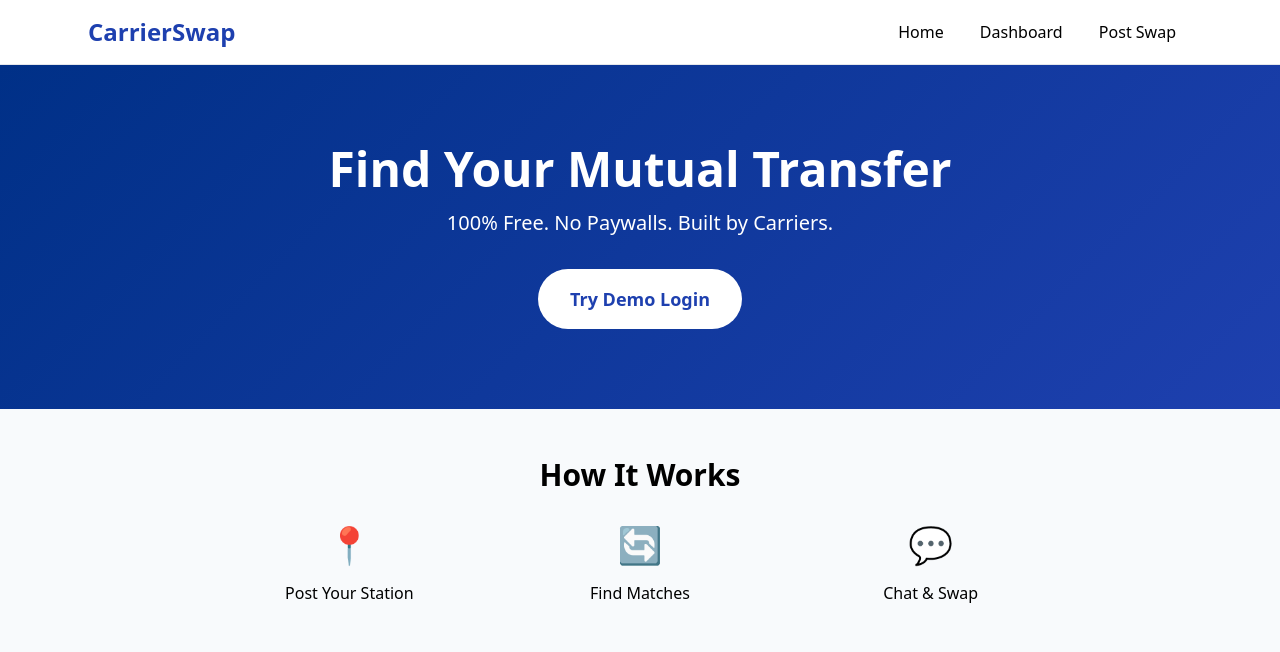
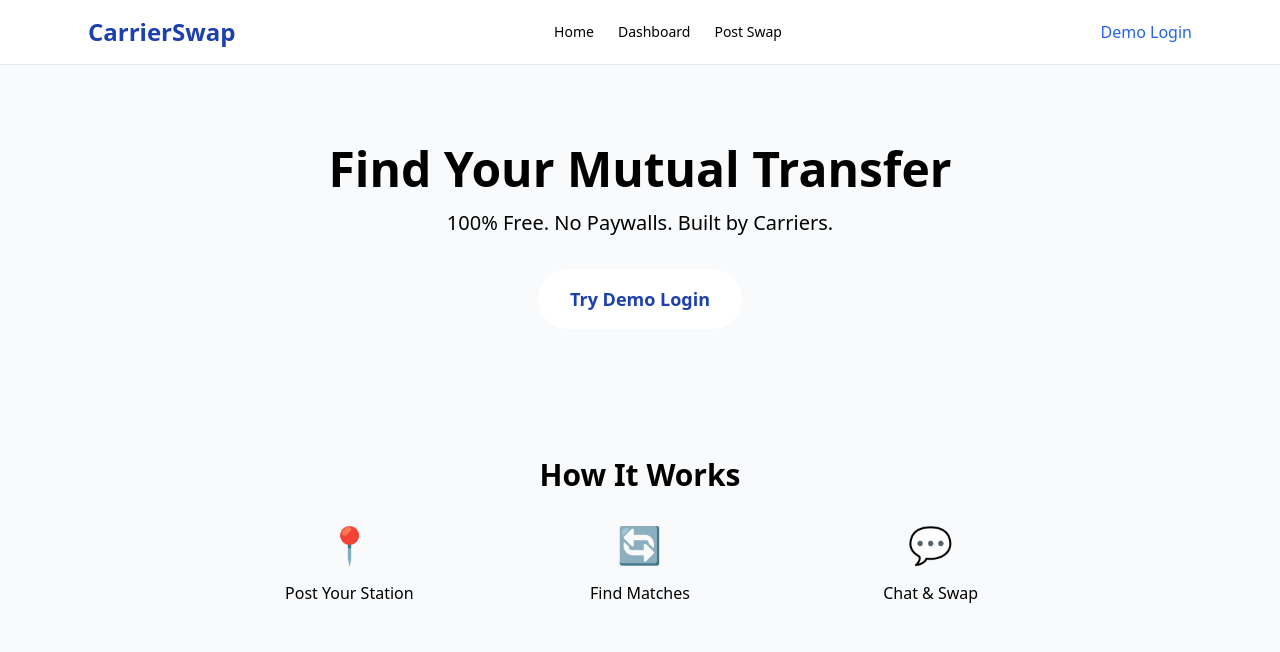
Before and after one commit to barnanst-collab/carrierswap, a Flask app: page / in a window 1280 px wide. Shown: the top 652 px of the page. Run offline with Flask 3, Linux system fonts and the light colour scheme; some libraries are stand-ins or nearby versions.

Commit message:
Update base.html

```diff
--- a/CarrierSwap/templates/base.html
+++ b/CarrierSwap/templates/base.html
@@ -3,23 +3,20 @@
 <head>
     <meta charset="UTF-8">
     <meta name="viewport" content="width=device-width, initial-scale=1.0">
-    <title>{% block title %}CarrierSwap - Free Mutual Transfers{% endblock %}</title>
+    <title>{% block title %}CarrierSwap{% endblock %}</title>
     <script src="https://cdn.tailwindcss.com"></script>
     <link rel="stylesheet" href="https://cdnjs.cloudflare.com/ajax/libs/font-awesome/6.5.1/css/all.min.css">
-    <style>
-        body { font-family: system-ui, sans-serif; }
-        .hero { background: linear-gradient(135deg, #003087, #1e40af); color: white; }
-    </style>
 </head>
 <body class="bg-slate-50">
-    <nav class="bg-white shadow-sm border-b">
+    <nav class="bg-white border-b sticky top-0 z-50">
         <div class="max-w-6xl mx-auto px-6 py-4 flex justify-between items-center">
-            <div class="text-2xl font-bold text-blue-800">CarrierSwap</div>
-            <div>
-                <a href="/" class="mx-4">Home</a>
-                <a href="/dashboard" class="mx-4">Dashboard</a>
-                <a href="/post" class="mx-4">Post Swap</a>
+            <a href="/" class="text-2xl font-bold text-blue-800">CarrierSwap</a>
+            <div class="flex gap-x-6 text-sm font-medium">
+                <a href="/" class="hover:text-blue-600">Home</a>
+                <a href="/dashboard" class="hover:text-blue-600">Dashboard</a>
+                <a href="/post" class="hover:text-blue-600">Post Swap</a>
             </div>
+            <a href="/demo-login" class="text-blue-600 hover:text-blue-800">Demo Login</a>
         </div>
     </nav>
     {% block content %}{% endblock %}
```
